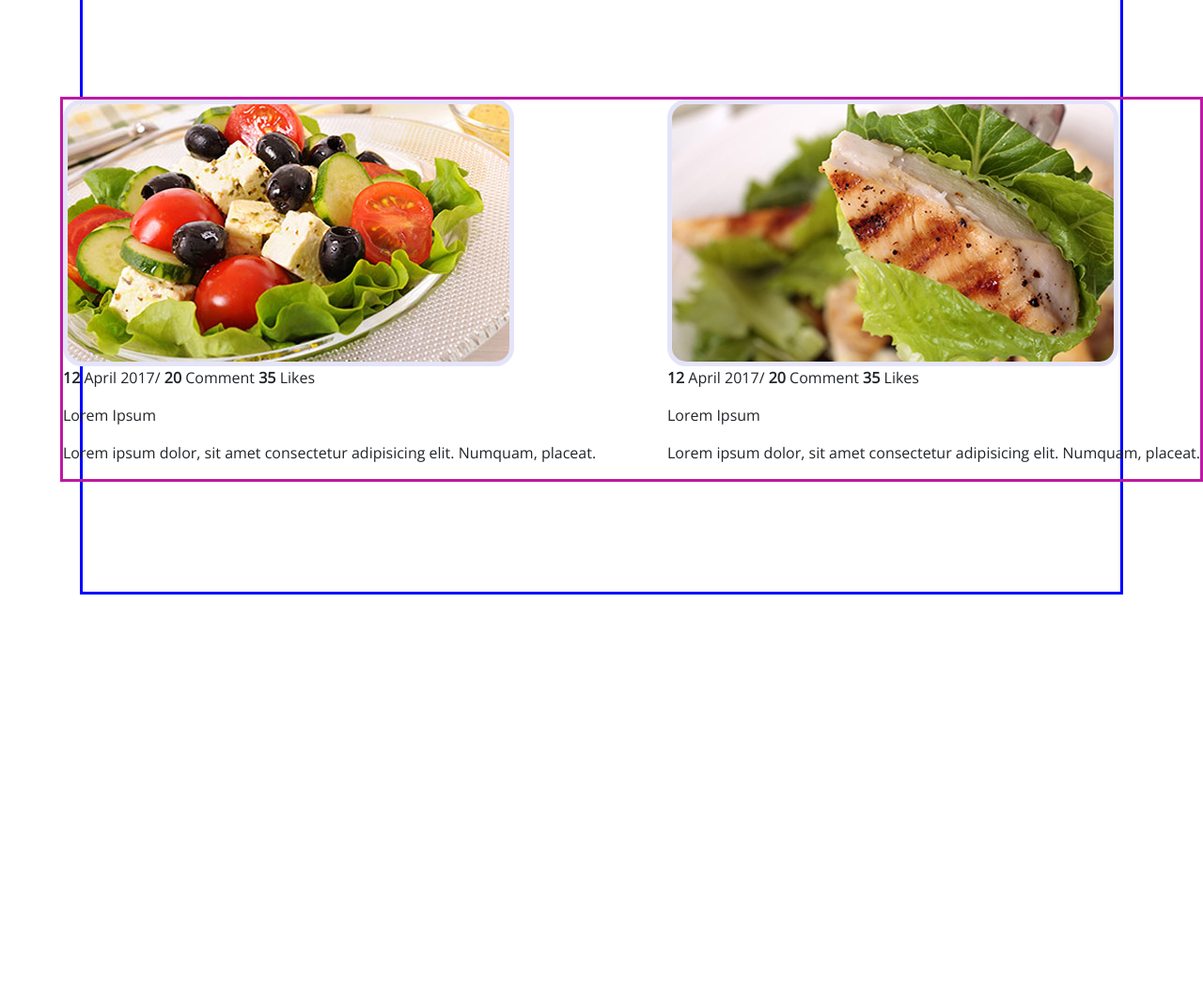
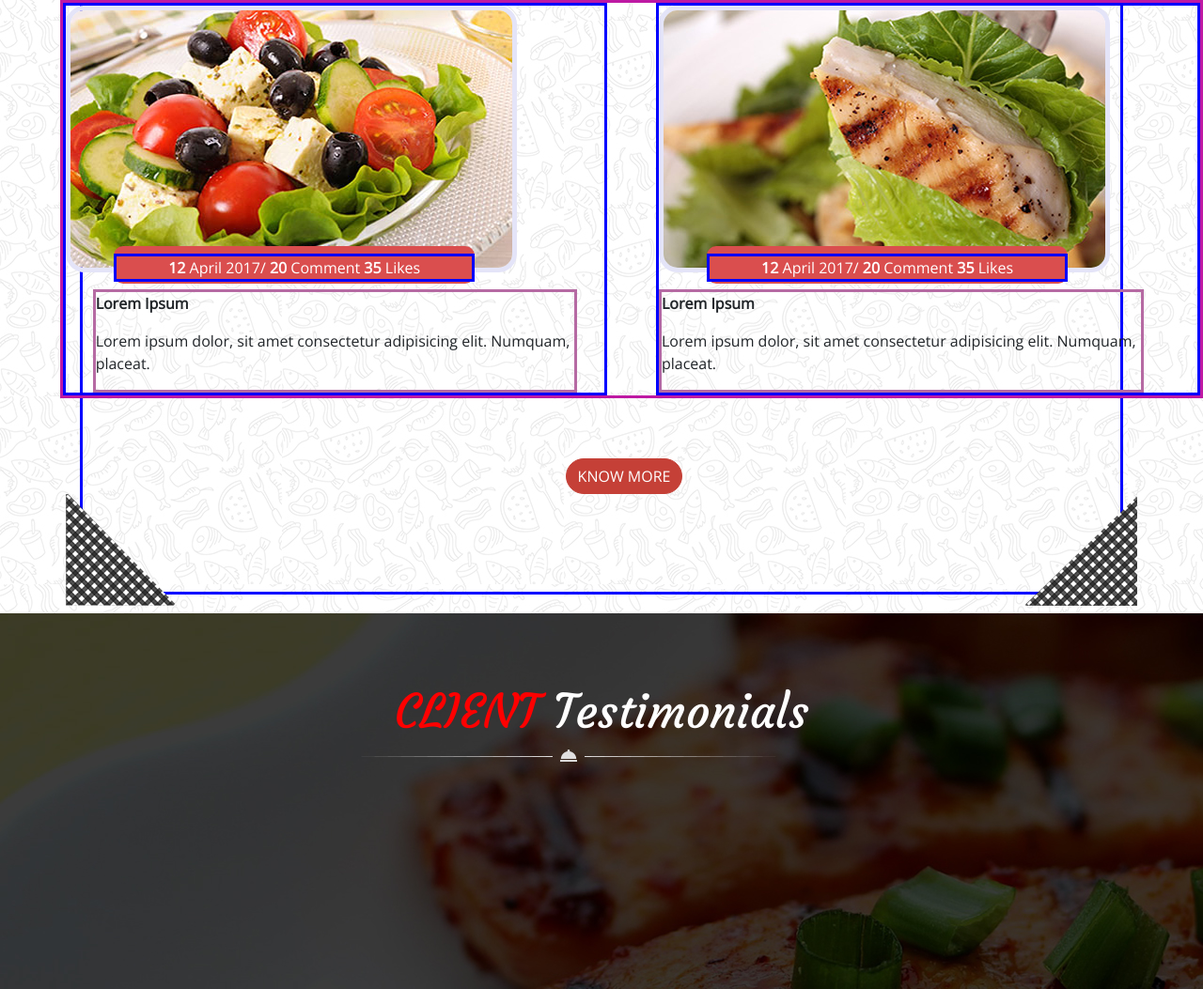
Before and after one commit to bxphxmxth/AalaNasila19_site_du_chef, a website: page index.html in a window 1280 px wide. Shown: the part 3778-4831 px from the top of the page at 94% size. Before the commit the page ends 4411 px from the top, so only its background shows below. Drawn offline with nearby package versions, Linux system fonts and the light colour scheme.

Commit message:
debut_testimonials

```diff
--- a/index.html
+++ b/index.html
@@ -542,37 +542,70 @@
                 <div class="img2redpp">
 
                     <div class="img_red_pp">
+                        <div class="red">
+                            <p class="pmt"><b>12</b> April 2017/ <b>20</b> Comment <b>35</b> Likes</p>
+                        </div>
                         <img class="imgfeta" src="./public/images/blog_img1.jpg" alt="">
 
-                        <div class="red">
-                            <p><b>12</b> April 2017/ <b>20</b> Comment <b>35</b> Likes</p>
+                        <div class="pp2">
+                            <p><b>Lorem Ipsum</b></p>
+                            <p>Lorem ipsum dolor, sit amet consectetur adipisicing elit. Numquam, placeat.</p>
                         </div>
-                        <p>Lorem Ipsum</p>
-                        <p>Lorem ipsum dolor, sit amet consectetur adipisicing elit. Numquam, placeat.</p>
+
                     </div>
 
                     <div class="img_red_pp">
+                        <div class="red">
+                            <p class="pmt"><b>12</b> April 2017/ <b>20</b> Comment <b>35</b> Likes</p>
+                        </div>
                         <img class="imgfeta" src="./public/images/blog_img2.jpg" alt="">
 
-                        <div class="red">
-                            <p><b>12</b> April 2017/ <b>20</b> Comment <b>35</b> Likes</p>
+                        <div class="pp22">
+                            <p><b>Lorem Ipsum</b></p>
+                            <p>Lorem ipsum dolor, sit amet consectetur adipisicing elit. Numquam, placeat.</p>
                         </div>
-                        <p>Lorem Ipsum</p>
-                        <p>Lorem ipsum dolor, sit amet consectetur adipisicing elit. Numquam, placeat.</p>
+
                     </div>
+
+
 
                 </div>
 
 
 
+                <button type="button " class="btn btn-danger knowmore">KNOW MORE</button>
+
+
+                <div class="twogreybottom">
+                    <img src="./public/images/box-bottom-left-grey.png" alt="">
+                    <img src="./public/images/box-bottom_right-grey.png" alt="">
+                </div>
             </div>
+
+
+        </section>
+
+        <!-- section 5  -->
+
+        <section class="section5">
+
+
+            <div class="testandlogo">
+                <p class="meetourtxt"><span>CLIENT </span>Testimonials</p>
+            </div>
+                <img class="logosection5" src="./public/images/decoration_line.png" alt="">
+
+
+
+
+
+
 
 
 
 
 
         </section>
-
 
 
 
--- a/src/scss/modules/_sections4.scss
+++ b/src/scss/modules/_sections4.scss
@@ -126,10 +126,12 @@
         display: flex;
         justify-content: space-between;
         margin-left: 5%;
-        margin-top: 8%;
+
+
 
         .img_red_pp{
 
+            border: blue solid 3px;
 
 
             .imgfeta{
@@ -139,9 +141,55 @@
 
 
             }
+
+            .red{
+                background-color: rgb(218, 78, 78);
+                color: white;
+                position: absolute;
+                height: 5%;
+                width: 30%;
+                text-align: center;
+                border-radius: 10px;
+                margin-left: 4%;
+                margin-top: 20%;
+
+                .pmt{
+                    margin-top: 2%;
+                    border: blue solid 3px;
+                }
+            }
+
+            .pp2{
+                border: rgb(182, 106, 163) solid 3px;
+                margin-top: 3%;
+                width: 90%;
+                margin-left: 5%;
+
+            }
+
+            .pp22{
+                border: rgb(182, 106, 163) solid 3px;
+                margin-top: 3%;
+                width: 90%;
+
+            }
         }
 
 
 
     }
+
+    .knowmore{
+        margin-left: 47%;
+        margin-top: 5%;
+        border-radius: 20px;
+    }
+
+    .twogreybottom{
+        display: flex;
+        justify-content: space-between;
+        width: 89%;
+        margin-left: 5.5%;
+
+    }
 }
--- /dev/null
+++ b/src/scss/modules/_sections5.scss
@@ -0,0 +1,30 @@
+.section5{
+
+    background-image: url("../../../public/images/testimonials_background.jpg");
+    height: 400px;
+    margin-top: 51%;
+    background-repeat: no-repeat;
+
+
+    .testandlogo{
+        border: transparent solid 3px;
+        color: white;
+        font-family: courgette;
+        font-size: 50px;
+        text-align: center;
+
+        .meetourtxt{
+
+            margin-top: 5%;
+            margin-bottom: 0;
+
+
+
+        }
+
+    }   .logosection5{
+             position: absolute;
+             margin-left: 30%;
+            }
+
+}
--- a/src/scss/modules/styles.scss
+++ b/src/scss/modules/styles.scss
@@ -2,3 +2,4 @@
 @import "./section2";
 @import "./section3";
 @import "./sections4";
+@import "./sections5";
```
Also changed, not shown: public/css/app.css, 1 other file.
